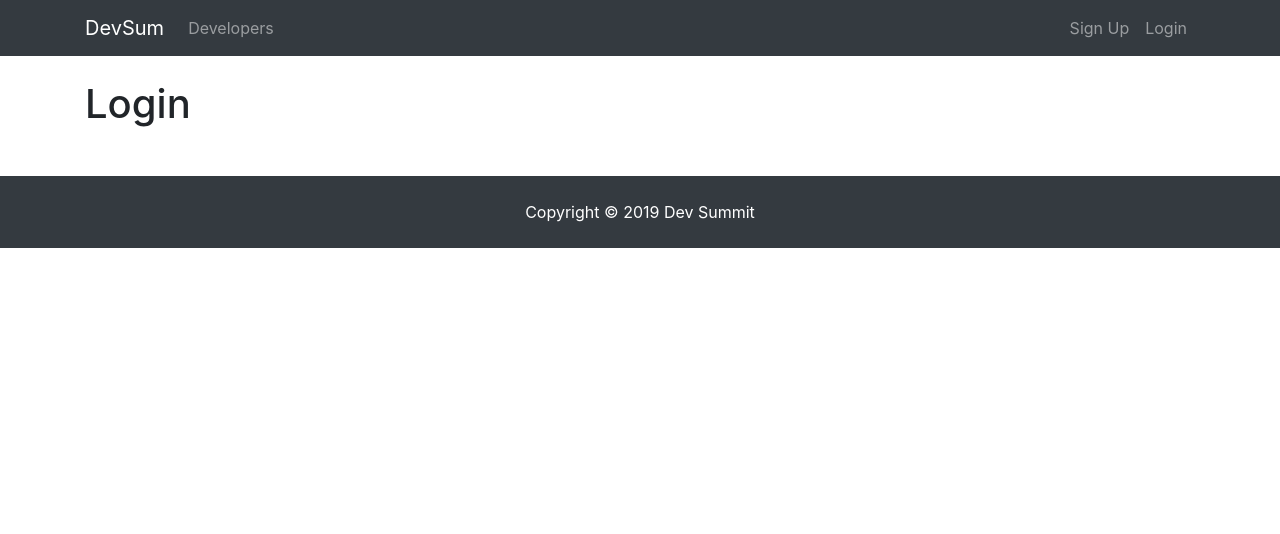
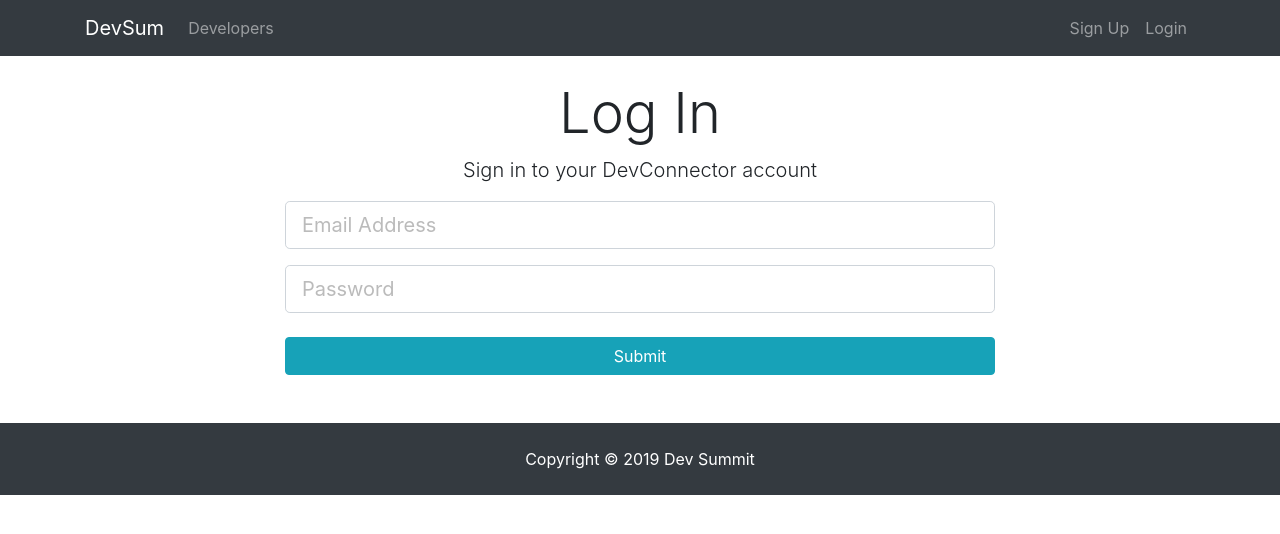
Before and after one commit to alefl10/devsum, a React (Create React App) app in the folder client/: page /login in a window 1280 px wide. Shown: the top 534 px of the page. Built offline with nearby package versions, Linux system fonts and the light colour scheme.

Commit message:
Implemented login form and axios request boilerplate for user registration

```diff
--- a/client/package.json
+++ b/client/package.json
@@ -3,6 +3,7 @@
   "version": "0.1.0",
   "private": true,
   "dependencies": {
+    "axios": "^0.18.0",
     "react": "^16.8.6",
     "react-dom": "^16.8.6",
     "react-router-dom": "^5.0.0",
--- a/client/src/components/auth/Login.js
+++ b/client/src/components/auth/Login.js
@@ -1,13 +1,70 @@
-import React, { Component } from 'react'
+/* eslint-disable react/jsx-indent-props */
+/* eslint-disable react/jsx-indent */
+import React, { Component } from 'react';
 
-class Login extends Component {
-  render() {
-    return (
-      <div>
-        <h1>Login</h1>
-      </div>
-    )
-  }
+export class Login extends Component {
+	constructor() {
+		super();
+		this.state = {
+			email: '',
+			password: '',
+			errors: {},
+		};
+		this.onChange = this.onChange.bind(this);
+		this.onSubmit = this.onSubmit.bind(this);
+	}
+
+	onChange(e) {
+		this.setState({ [e.target.name]: e.target.value });
+	}
+
+	onSubmit(e) {
+		e.preventDefault();
+		const { email, password } = this.state;
+		const loginUser = { email, password };
+		console.log(loginUser);
+	}
+
+	render() {
+		const { email, password, errors } = this.state;
+
+		return (
+			<div className="login">
+				<div className="container">
+					<div className="row">
+						<div className="col-md-8 m-auto">
+							<h1 className="display-4 text-center">Log In</h1>
+							<p className="lead text-center">Sign in to your DevConnector account</p>
+							<form onSubmit={this.onSubmit}>
+								<div className="form-group">
+									<input
+										type="email"
+										className="form-control form-control-lg"
+										placeholder="Email Address"
+										name="email"
+										value={email}
+										onChange={this.onChange}
+									/>
+								</div>
+								<div className="form-group">
+									<input
+										type="password"
+										className="form-control form-control-lg"
+										placeholder="Password"
+										name="password"
+										value={password}
+										onChange={this.onChange}
+									/>
+								</div>
+								<input type="submit" className="btn btn-info btn-block mt-4" />
+							</form>
+						</div>
+					</div>
+				</div>
+			</div>
+		);
+	}
 }
 
+
 export default Login;
--- a/client/src/components/auth/Register.js
+++ b/client/src/components/auth/Register.js
@@ -1,6 +1,7 @@
 /* eslint-disable react/jsx-indent-props */
 /* eslint-disable react/jsx-indent */
 import React, { Component } from 'react';
+import axios from 'axios';
 
 class Register extends Component {
 	constructor() {
@@ -24,7 +25,9 @@
 		e.preventDefault();
 		const { name, email, password, password2 } = this.state;
 		const newUser = { name, email, password, password2 };
-		console.log(newUser);
+		axios.post('api/users/register', newUser)
+			.then(res => console.log(res.data))
+			.catch(err => console.log(err.response.data));
 	}
 
 	render() {
```
Also changed, not shown: 2 other files (tests, documents, lock files or other folders).
